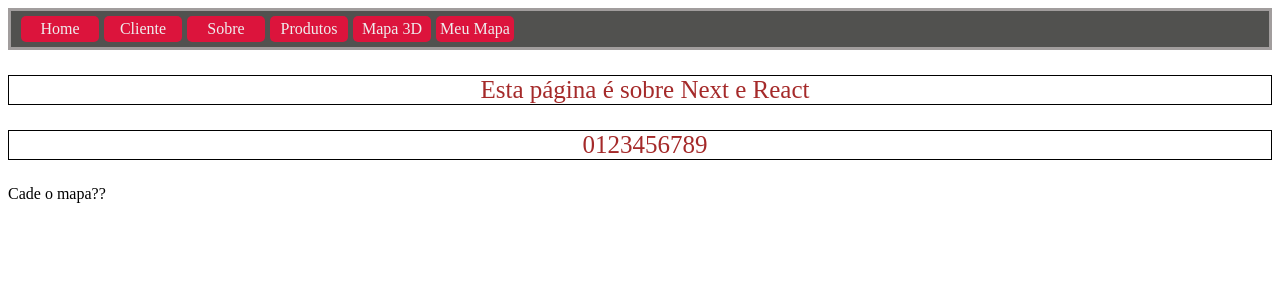
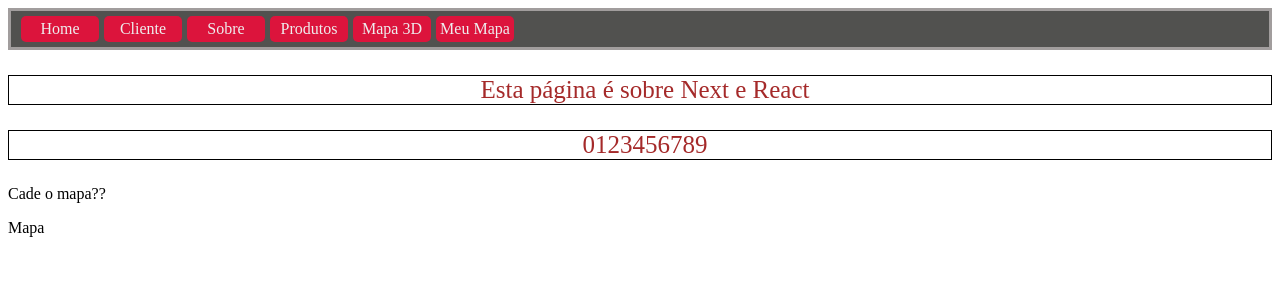
Before and after one commit to luizbarueri/next-fundamentos, a Next.js app: page /sobre/sobre in a window 1280 px wide. Shown: the top 300 px of the page. Built offline with nearby package versions, Linux system fonts and the light colour scheme.

Commit message:
quinto commit componentmapa em sobre

```diff
--- /dev/null
+++ b/src/pages/sobre/components/mapa.js
@@ -0,0 +1,6 @@
+export default function Mapa() {
+
+    return (
+        <div>Mapa</div>
+    )
+}
--- a/src/pages/sobre/sobre.jsx
+++ b/src/pages/sobre/sobre.jsx
@@ -1,5 +1,6 @@
-import Navegador from '../components/Navegador'
+import Navegador from '../components/Navegador';
 import style from './css/Sobre.module.css';
+import Mapa from './components/mapa';
 
 export default function Sobre() {
     var lista = []
@@ -26,6 +27,7 @@ export default function Sobre() {
 
                 <p className={style.p_texto}>{teste()}</p>
                 <p>Cade o mapa??</p>
+                <Mapa />
             </div>
         </>
 
```
